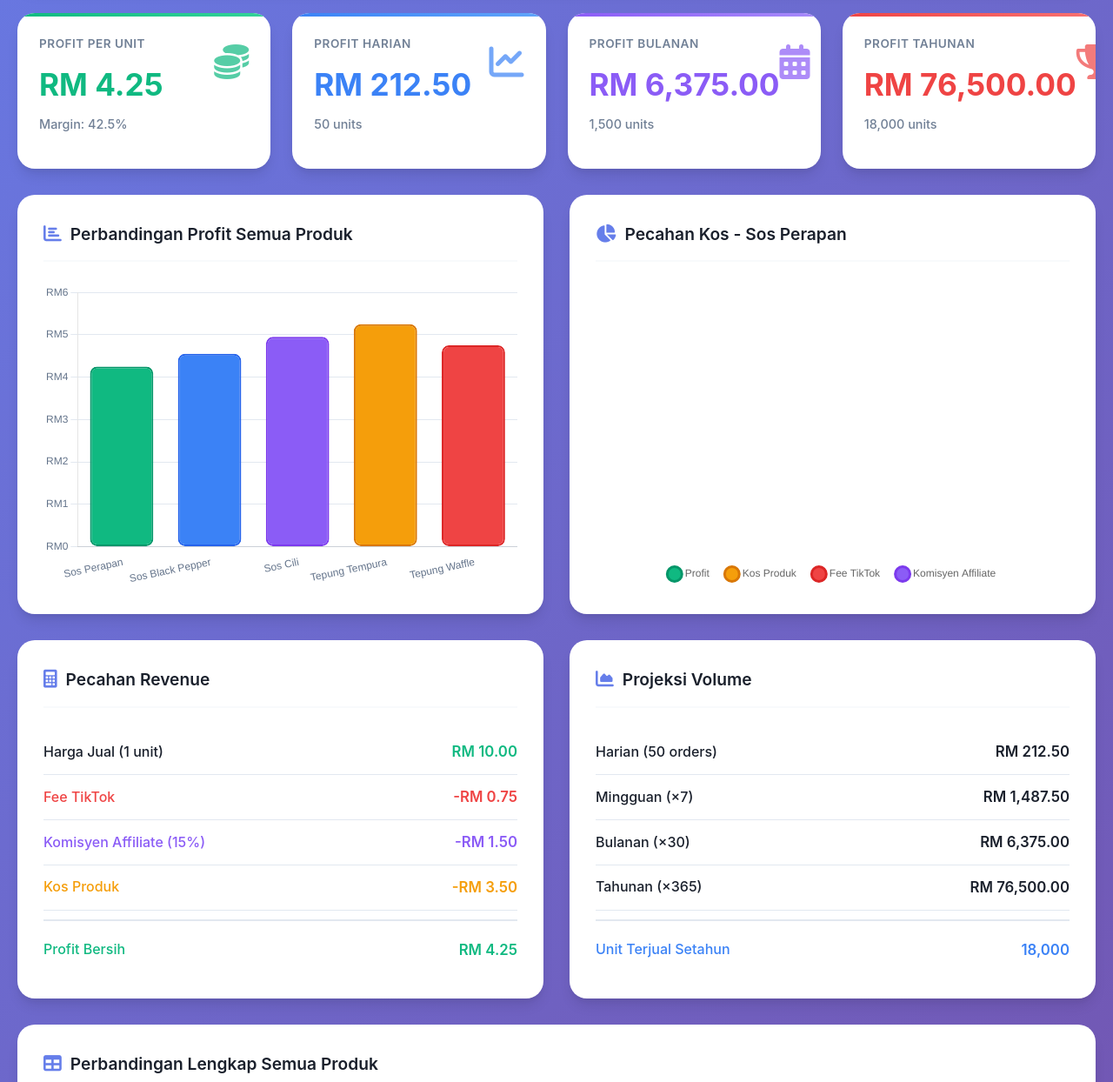
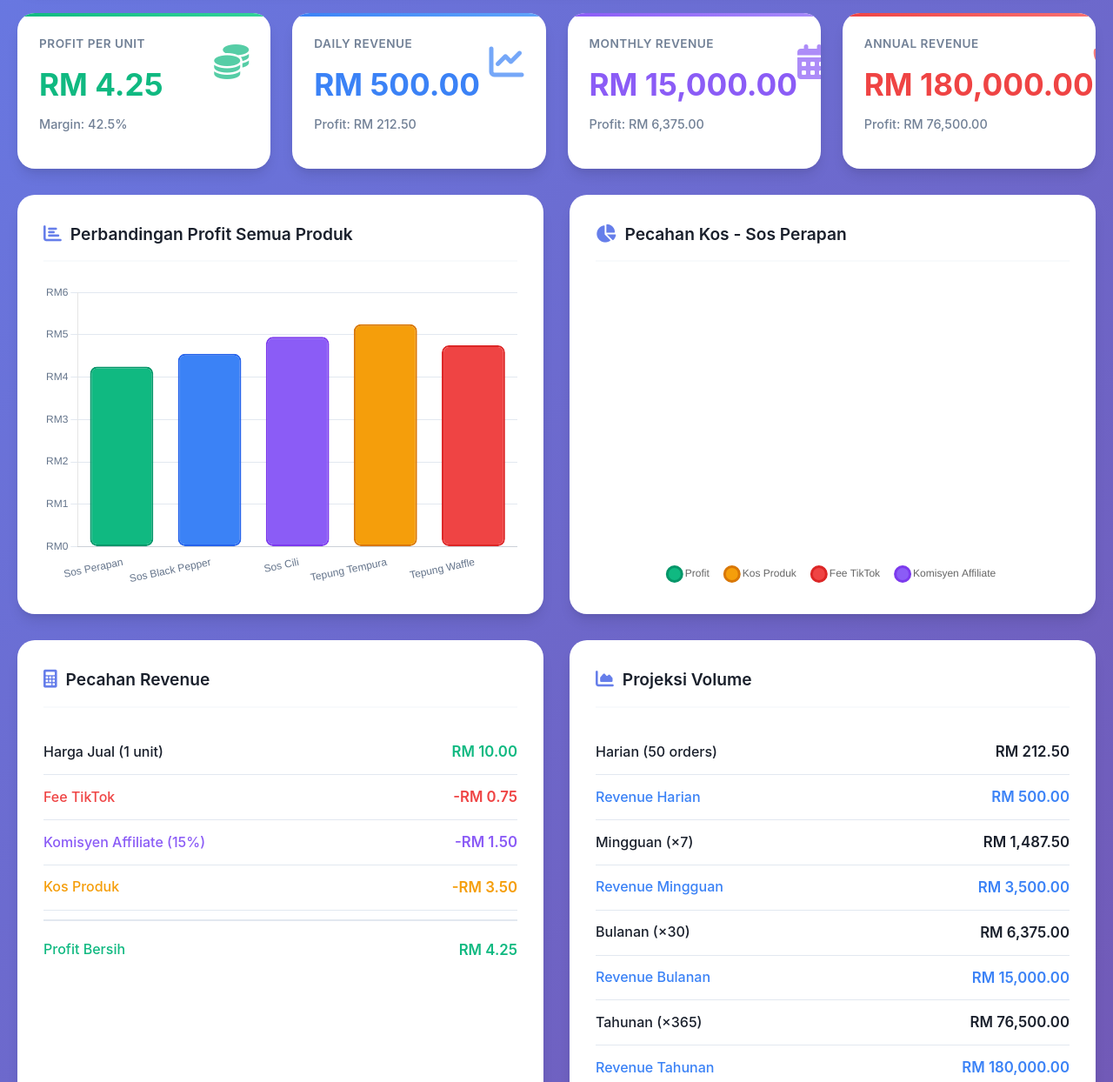
Before and after one commit to pakmatwestern/tiktokRM10, a plain HTML site: page index.html in a window 1280 px wide. Shown: the part 580-1824 px from the top of the page at 87% size. Drawn offline with nearby package versions, Linux system fonts and the light colour scheme.

Commit message:
Update index.html

```diff
--- a/index.html
+++ b/index.html
@@ -706,9 +706,9 @@
             <div class="stat-card daily">
                 <div class="stat-header">
                     <div class="stat-info">
-                        <h3>Profit Harian</h3>
-                        <div class="stat-value" id="dailyProfit">RM0</div>
-                        <div class="stat-subtitle" id="dailyUnits">0 units</div>
+                        <h3>Daily Revenue</h3>
+                        <div class="stat-value" id="dailyRevenue">RM0</div>
+                        <div class="stat-subtitle" id="dailyProfit">Profit: RM0</div>
                     </div>
                     <div class="stat-icon">
                         <i class="fas fa-chart-line"></i>
@@ -719,9 +719,9 @@
             <div class="stat-card monthly">
                 <div class="stat-header">
                     <div class="stat-info">
-                        <h3>Profit Bulanan</h3>
-                        <div class="stat-value" id="monthlyProfit">RM0</div>
-                        <div class="stat-subtitle" id="monthlyUnits">0 units</div>
+                        <h3>Monthly Revenue</h3>
+                        <div class="stat-value" id="monthlyRevenue">RM0</div>
+                        <div class="stat-subtitle" id="monthlyProfit">Profit: RM0</div>
                     </div>
                     <div class="stat-icon">
                         <i class="fas fa-calendar-alt"></i>
@@ -732,9 +732,9 @@
             <div class="stat-card annual">
                 <div class="stat-header">
                     <div class="stat-info">
-                        <h3>Profit Tahunan</h3>
-                        <div class="stat-value" id="annualProfit">RM0</div>
-                        <div class="stat-subtitle" id="annualUnits">0 units</div>
+                        <h3>Annual Revenue</h3>
+                        <div class="stat-value" id="annualRevenue">RM0</div>
+                        <div class="stat-subtitle" id="annualProfit">Profit: RM0</div>
                     </div>
                     <div class="stat-icon">
                         <i class="fas fa-trophy"></i>
@@ -1060,18 +1060,23 @@
             const monthlyProfit = dailyProfit * 30;
             const annualProfit = monthlyProfit * 12;
 
+            const dailyRevenue = calculations.revenue * calculations.dailyVolume;
+            const monthlyRevenue = dailyRevenue * 30;
+            const annualRevenue = monthlyRevenue * 12;
+
             const dailyUnits = calculations.dailyVolume * calculations.units;
             const monthlyUnits = dailyUnits * 30;
             const annualUnits = monthlyUnits * 12;
 
-            animateValue('dailyProfit', formatCurrency(dailyProfit));
-            document.getElementById('dailyUnits').textContent = `${formatNumber(dailyUnits)} units`;
+            // Update revenue and profit displays
+            animateValue('dailyRevenue', formatCurrency(dailyRevenue));
+            document.getElementById('dailyProfit').textContent = `Profit: ${formatCurrency(dailyProfit)}`;
 
-            animateValue('monthlyProfit', formatCurrency(monthlyProfit));
-            document.getElementById('monthlyUnits').textContent = `${formatNumber(monthlyUnits)} units`;
+            animateValue('monthlyRevenue', formatCurrency(monthlyRevenue));
+            document.getElementById('monthlyProfit').textContent = `Profit: ${formatCurrency(monthlyProfit)}`;
 
-            animateValue('annualProfit', formatCurrency(annualProfit));
-            document.getElementById('annualUnits').textContent = `${formatNumber(annualUnits)} units`;
+            animateValue('annualRevenue', formatCurrency(annualRevenue));
+            document.getElementById('annualProfit').textContent = `Profit: ${formatCurrency(annualProfit)}`;
 
             // Update product names in sections
             document.getElementById('selectedProductName').textContent = product.name;
@@ -1081,7 +1086,7 @@
             updateRevenueBreakdown(calculations);
 
             // Update volume projections
-            updateVolumeProjections(calculations, dailyProfit, monthlyProfit, annualProfit, annualUnits);
+            updateVolumeProjections(calculations, dailyProfit, monthlyProfit, annualProfit, annualUnits, dailyRevenue, monthlyRevenue, annualRevenue);
 
             // Update charts
             updateProfitChart();
@@ -1133,8 +1138,10 @@
         }
 
         // Update volume projections
-        function updateVolumeProjections(calculations, dailyProfit, monthlyProfit, annualProfit, annualUnits) {
+        function updateVolumeProjections(calculations, dailyProfit, monthlyProfit, annualProfit, annualUnits, dailyRevenue, monthlyRevenue, annualRevenue) {
             const volumeProjections = document.getElementById('volumeProjections');
+
+            const weeklyRevenue = dailyRevenue * 7;
 
             volumeProjections.innerHTML = `
                 <div class="breakdown-item">
@@ -1142,20 +1149,36 @@
                     <span class="breakdown-value">${formatCurrency(dailyProfit)}</span>
                 </div>
                 <div class="breakdown-item">
+                    <span class="breakdown-label" style="color: var(--info-color);">Revenue Harian</span>
+                    <span class="breakdown-value" style="color: var(--info-color);">${formatCurrency(dailyRevenue)}</span>
+                </div>
+                <div class="breakdown-item">
                     <span class="breakdown-label">Mingguan (×7)</span>
                     <span class="breakdown-value">${formatCurrency(dailyProfit * 7)}</span>
+                </div>
+                <div class="breakdown-item">
+                    <span class="breakdown-label" style="color: var(--info-color);">Revenue Mingguan</span>
+                    <span class="breakdown-value" style="color: var(--info-color);">${formatCurrency(weeklyRevenue)}</span>
                 </div>
                 <div class="breakdown-item">
                     <span class="breakdown-label">Bulanan (×30)</span>
                     <span class="breakdown-value">${formatCurrency(monthlyProfit)}</span>
                 </div>
                 <div class="breakdown-item">
+                    <span class="breakdown-label" style="color: var(--info-color);">Revenue Bulanan</span>
+                    <span class="breakdown-value" style="color: var(--info-color);">${formatCurrency(monthlyRevenue)}</span>
+                </div>
+                <div class="breakdown-item">
                     <span class="breakdown-label">Tahunan (×365)</span>
                     <span class="breakdown-value">${formatCurrency(annualProfit)}</span>
                 </div>
                 <div class="breakdown-item">
-                    <span class="breakdown-label" style="color: var(--info-color);">Unit Terjual Setahun</span>
-                    <span class="breakdown-value" style="color: var(--info-color);">${formatNumber(annualUnits)}</span>
+                    <span class="breakdown-label" style="color: var(--info-color);">Revenue Tahunan</span>
+                    <span class="breakdown-value" style="color: var(--info-color);">${formatCurrency(annualRevenue)}</span>
+                </div>
+                <div class="breakdown-item">
+                    <span class="breakdown-label" style="color: #8b5cf6;">Unit Terjual Setahun</span>
+                    <span class="breakdown-value" style="color: #8b5cf6;">${formatNumber(annualUnits)}</span>
                 </div>
             `;
         }
```
